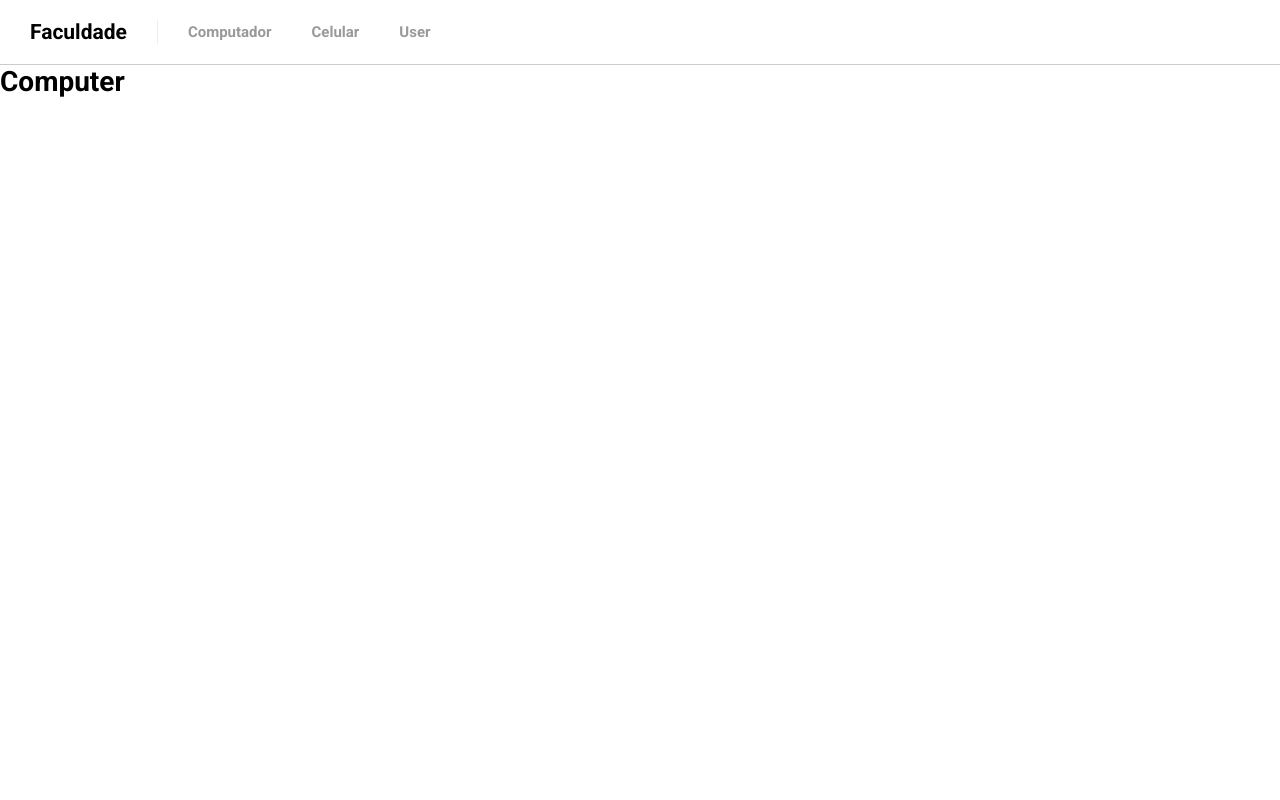
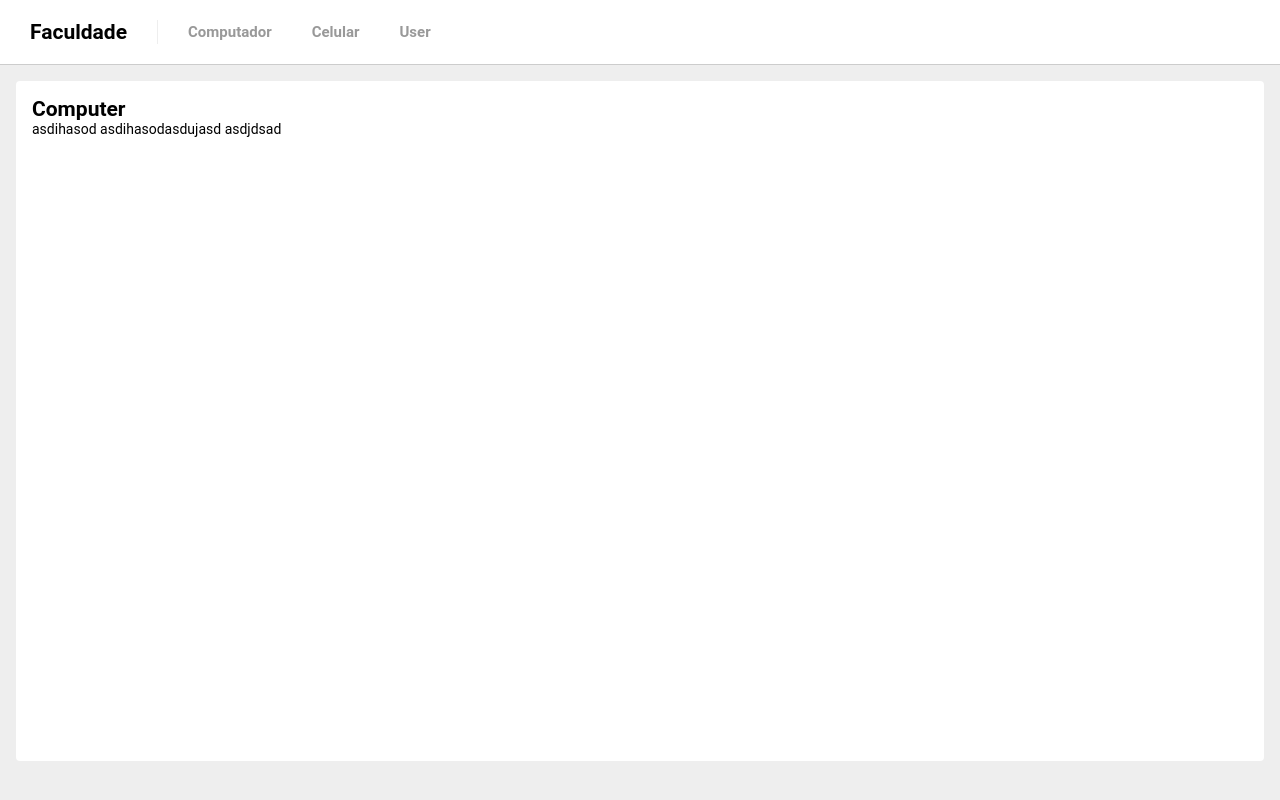
Before and after one commit to felipevlima/front-faculdade, a React (Create React App) app: page / in a window 1280 px wide. Built offline with nearby package versions, Linux system fonts and the light colour scheme.

Commit message:
Add static start page

```diff
--- /dev/null
+++ b/src/components/Section/Section.styles.ts
@@ -0,0 +1,9 @@
+import styled from 'styled-components';
+
+export const StyledSection = styled.section`
+  width: 100%;
+  min-height: 85vh;
+  background-color: #fff;
+  padding: 16px;
+  border-radius: 4px;
+`;
--- /dev/null
+++ b/src/components/Section/Section.tsx
@@ -0,0 +1,10 @@
+import React from 'react';
+import { SectionProps } from './Section.types';
+import { StyledSection } from './Section.styles';
+
+const Section = (props: SectionProps) => {
+  const { children, className } = props;
+  return <StyledSection className={className}>{children}</StyledSection>;
+};
+
+export default Section;
--- /dev/null
+++ b/src/components/Section/Section.types.ts
@@ -0,0 +1,6 @@
+import React from 'react';
+
+export interface SectionProps {
+  children: React.ReactNode | React.ReactNode[];
+  className?: string;
+}
--- a/src/pages/Computer/Computer.tsx
+++ b/src/pages/Computer/Computer.tsx
@@ -1,7 +1,13 @@
 import React from 'react';
+import Section from '../../components/Section/Section';
 
 const Computer = () => {
-  return <h1>Computer</h1>;
+  return (
+    <Section>
+      <h1>Computer</h1>
+      asdihasod asdihasodasdujasd asdjdsad
+    </Section>
+  );
 };
 
 export default Computer;
--- /dev/null
+++ b/src/routes/Routes.styles.ts
@@ -0,0 +1,5 @@
+import styled from 'styled-components';
+
+export const Container = styled.div`
+  padding: 16px;
+`;
--- a/src/routes/index.tsx
+++ b/src/routes/index.tsx
@@ -1,13 +1,16 @@
 import React from 'react';
 import { Route, Switch } from 'react-router-dom';
 import Computer from '../pages/Computer/Computer';
+import { Container } from './Routes.styles';
 
 function Routes() {
   return (
-    <Switch>
-      <Route path="/" exact component={Computer} />
-      <Route path="/computador" component={Computer} />
-    </Switch>
+    <Container>
+      <Switch>
+        <Route path="/" exact component={Computer} />
+        <Route path="/computador" component={Computer} />
+      </Switch>
+    </Container>
   );
 }
 
--- a/src/styles/global.tsx
+++ b/src/styles/global.tsx
@@ -17,6 +17,7 @@ export default createGlobalStyle`
   }
   body {
     -webkit-font-smoothing: antialiased;
+    background: #eee;
   }
   body, input, button {
     font: 14px 'Roboto', sans-serif;
```
